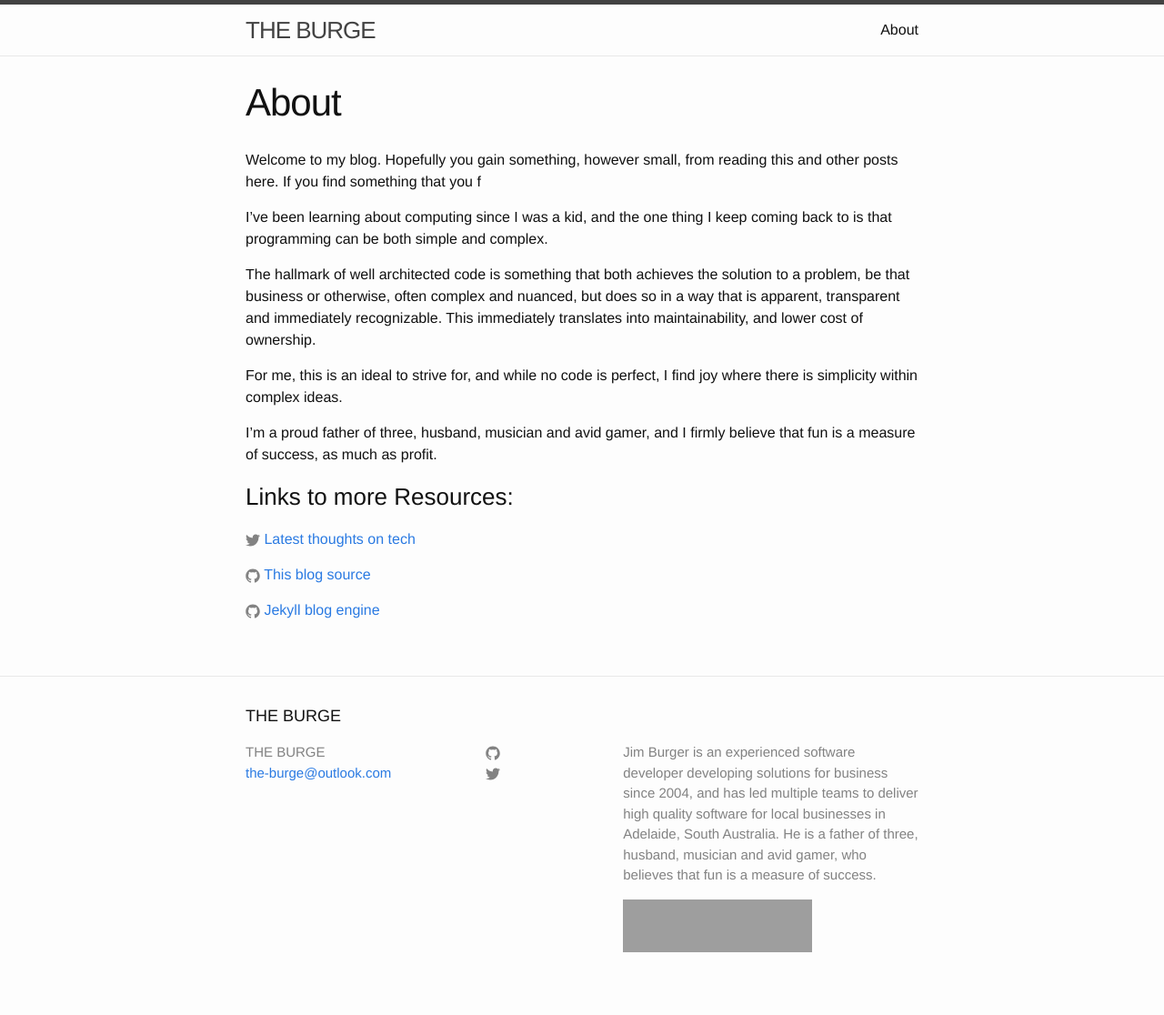
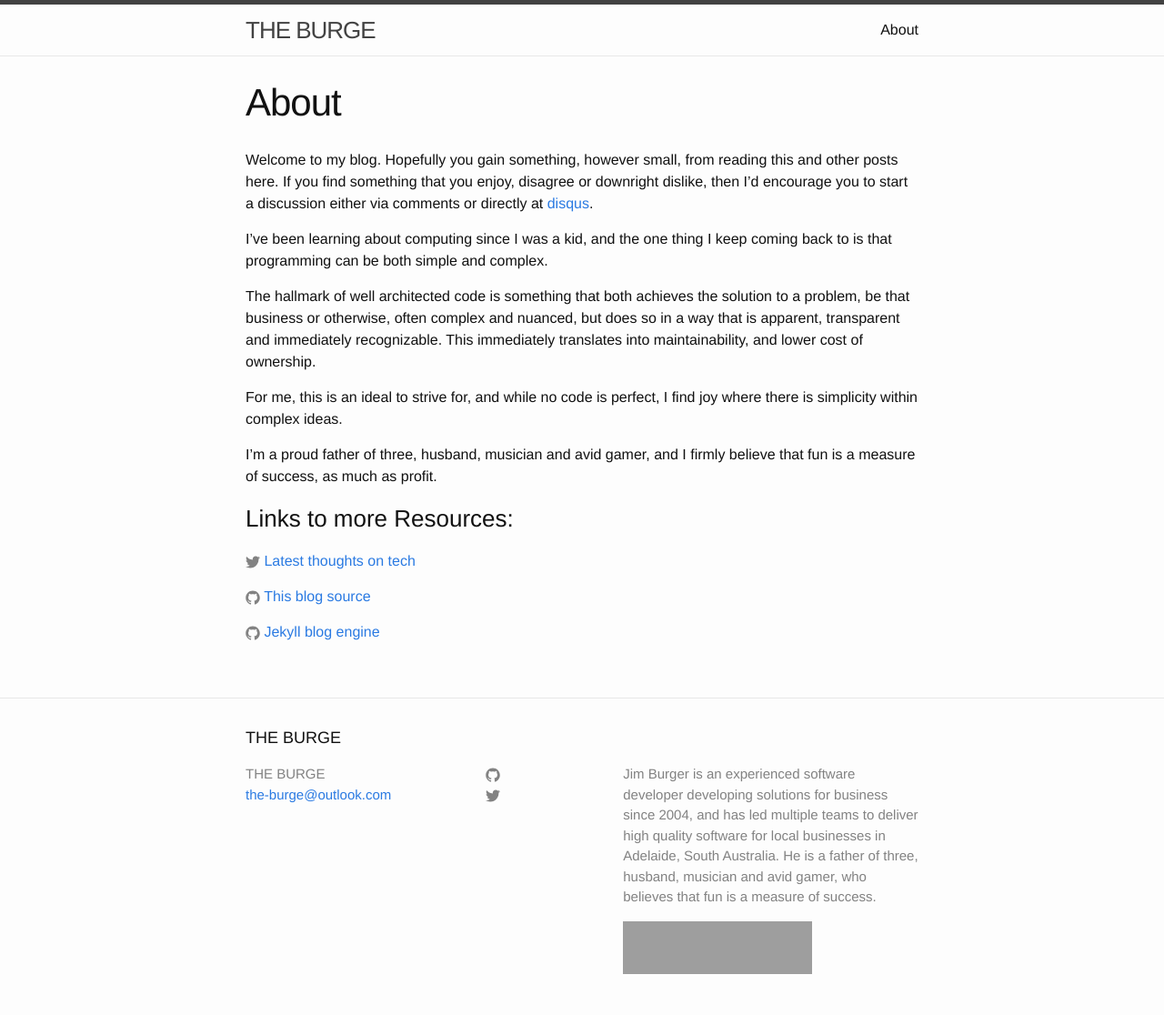
Before and after one commit to jburger/jburger.github.io, a Jekyll site: the page built from about.md, in a window 1280 px wide. Shown: the whole page at 91% size. Built offline with Jekyll 4.4.1, drawn with Linux system fonts in a browser that asks for light colours; before the commit the page ends 1092 px from its top, so only the background shows below that; grey boxes are pictures that could not be loaded.

Commit message:
finishing a paragraph in about.md

```diff
--- a/about.md
+++ b/about.md
@@ -4,9 +4,7 @@ title: About
 permalink: /about/
 ---
 
-Welcome to my blog. Hopefully you gain something, however small, from reading this and other posts here. If you find something that you f
-
-
+Welcome to my blog. Hopefully you gain something, however small, from reading this and other posts here. If you find something that you enjoy, disagree or downright dislike, then I'd encourage you to start a discussion either via comments or directly at [disqus](https://theburge.disqus.com).
 
 I've been learning about computing since I was a kid, and the one thing I keep coming back to is that programming can be both simple and complex.
 
```
